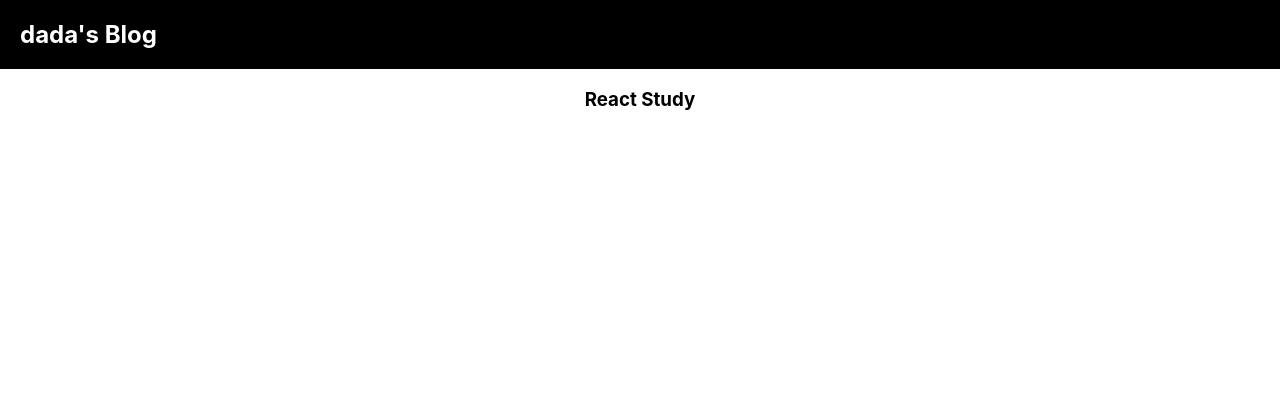
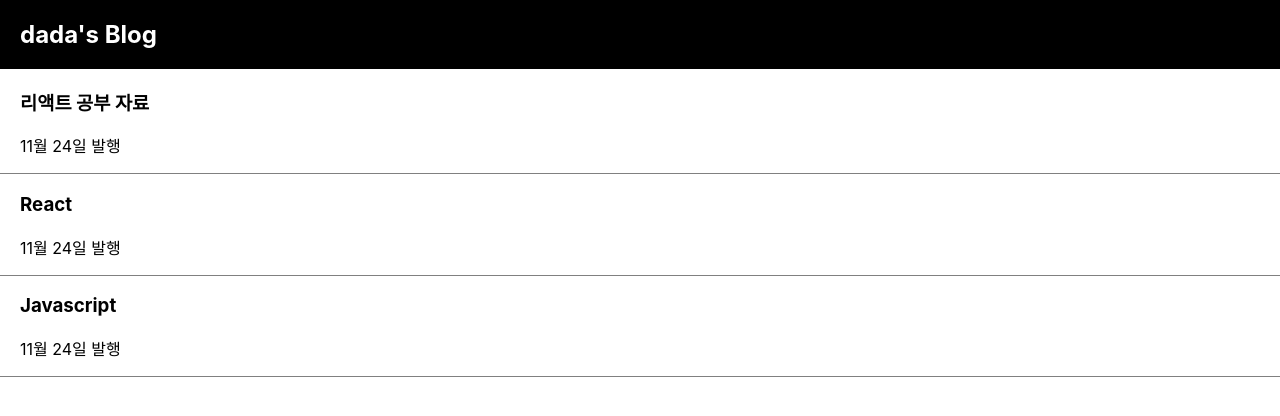
Before and after one commit to Kang-Dayeon/reactStudy, a React (Create React App) app in the folder study/: page / in a window 1280 px wide. Shown: the top 416 px of the page. Built offline with nearby package versions, Linux system fonts and the light colour scheme.

Commit message:
state학습

```diff
--- a/study/src/App.css
+++ b/study/src/App.css
@@ -6,6 +6,11 @@
   background-color: #000;
   color: #fff;
   padding: 0 20px;
+}
+.list{
+  padding: 0 20px;
+  text-align: left;
+  border-bottom: 1px solid gray;
 }
 
 @media (prefers-reduced-motion: no-preference) {
--- a/study/src/App.js
+++ b/study/src/App.js
@@ -1,17 +1,29 @@
-import logo from './logo.svg';
 import './App.css';
+import { useState } from 'react'
 
 function App() {
 
-  let postTtl = 'React Study';
-
+  {/* state : 정보 보관, 값이 변경되면 html이 자동으로 재렌더링 됨 */}
+  let [subTtl, b] = useState(['리액트 공부 자료', 'React', 'Javascript']);
   return (
     <div className="App">
       {/* jsx : js에서 html을 쓰기위한 문법 */}
+
       <div className="nav">
         <h2 className="ttl">dada's Blog</h2>
       </div>
-      <h3 className="post-ttl">{ postTtl }</h3>
+      <div className="list">
+        <h3>{ subTtl[0] }</h3>
+        <p>11월 24일 발행</p>
+      </div>
+      <div className="list">
+        <h3>{ subTtl[1] }</h3>
+        <p>11월 24일 발행</p>
+      </div>
+      <div className="list">
+        <h3>{ subTtl[2] }</h3>
+        <p>11월 24일 발행</p>
+      </div>
     </div>
   );
 }
```
